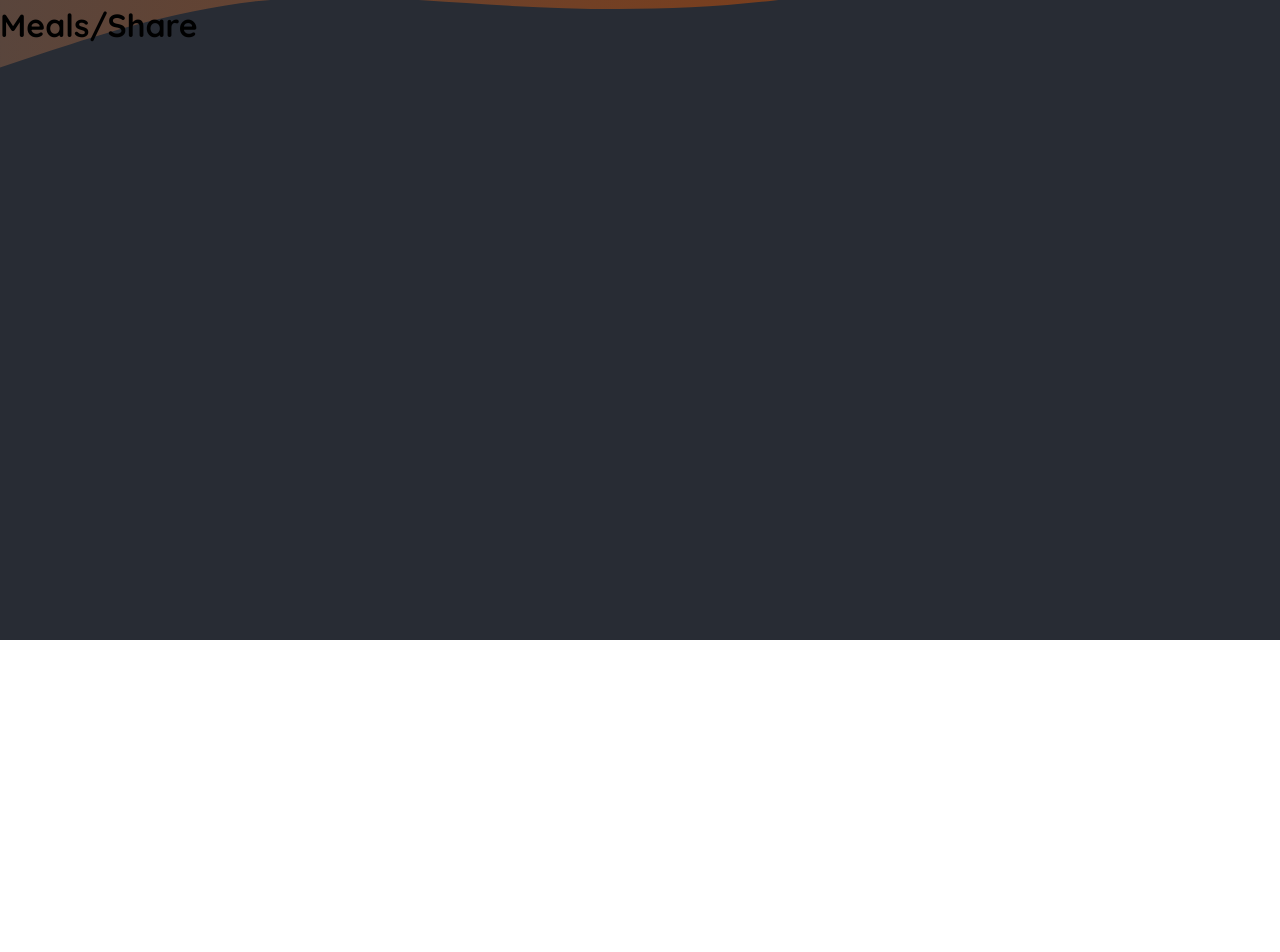
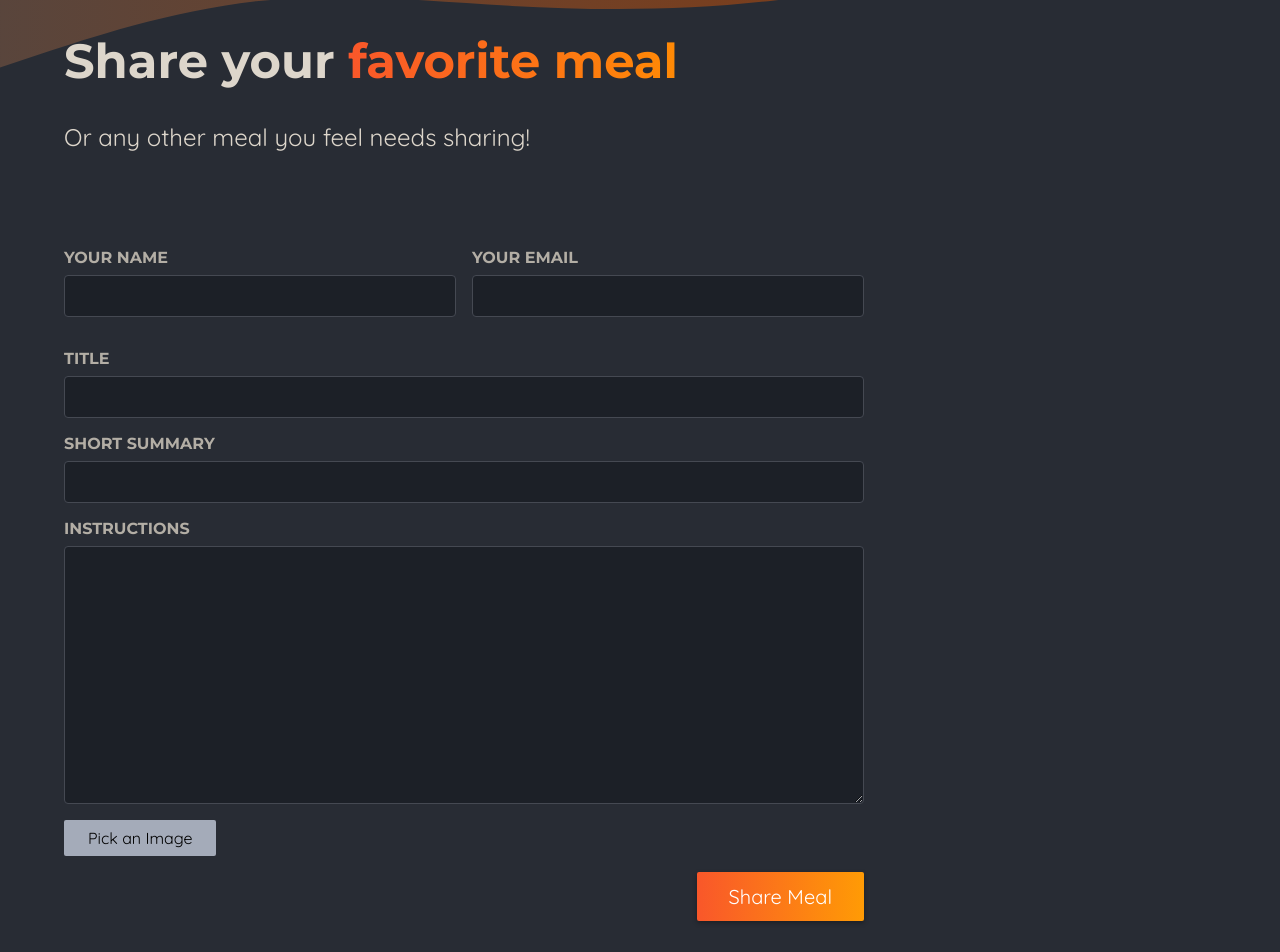
Before and after one commit to shaneTF/Foodies_nextjs_practice, a Next.js app: page /meals/share in a window 1280 px wide. Shown: the part 160-1112 px from the top of the page. Before the commit the page ends 800 px from the top, so only its background shows below. Built offline with nearby package versions, Linux system fonts and the light colour scheme.

Commit message:
Meal form and image picker

```diff
--- a/app/meals/share/page.js
+++ b/app/meals/share/page.js
@@ -1,7 +1,50 @@
-export default function ShareMeal() {
+import ImagePicker from "@/components/meals/image-picker";
+import classes from "./page.module.css";
+
+export default function ShareMealPage() {
   return (
-    <div>
-      <h1>Meals/Share</h1>
-    </div>
+    <>
+      <header className={classes.header}>
+        <h1>
+          Share your <span className={classes.highlight}>favorite meal</span>
+        </h1>
+        <p>Or any other meal you feel needs sharing!</p>
+      </header>
+      <main className={classes.main}>
+        <form className={classes.form}>
+          <div className={classes.row}>
+            <p>
+              <label htmlFor="name">Your name</label>
+              <input type="text" id="name" name="name" required />
+            </p>
+            <p>
+              <label htmlFor="email">Your email</label>
+              <input type="email" id="email" name="email" required />
+            </p>
+          </div>
+          <p>
+            <label htmlFor="title">Title</label>
+            <input type="text" id="title" name="title" required />
+          </p>
+          <p>
+            <label htmlFor="summary">Short Summary</label>
+            <input type="text" id="summary" name="summary" required />
+          </p>
+          <p>
+            <label htmlFor="instructions">Instructions</label>
+            <textarea
+              id="instructions"
+              name="instructions"
+              rows="10"
+              required
+            ></textarea>
+          </p>
+          <ImagePicker />
+          <p className={classes.actions}>
+            <button type="submit">Share Meal</button>
+          </p>
+        </form>
+      </main>
+    </>
   );
 }
--- /dev/null
+++ b/app/meals/share/page.module.css
@@ -0,0 +1,98 @@
+.header {
+  gap: 3rem;
+  margin: 3rem auto 5rem auto;
+  width: 90%;
+  max-width: 75rem;
+  color: #ddd6cb;
+  font-size: 1.5rem;
+}
+
+.header h1 {
+  font-family: "Montserrat", sans-serif;
+}
+
+.highlight {
+  background: linear-gradient(90deg, #f9572a, #ff8a05);
+  background-clip: text;
+  -webkit-background-clip: text;
+  -webkit-text-fill-color: transparent;
+}
+
+.main {
+  width: 90%;
+  max-width: 75rem;
+  margin: 3rem auto;
+  color: white;
+}
+
+.form {
+  max-width: 50rem;
+}
+
+.form label {
+  display: block;
+  margin-bottom: 0.5rem;
+  font-size: 1rem;
+  font-family: "Montserrat", sans-serif;
+  text-transform: uppercase;
+  color: #b3aea5;
+  font-weight: bold;
+}
+
+.form input,
+.form textarea {
+  display: block;
+  width: 100%;
+  padding: 0.5rem 1rem;
+  border-radius: 4px;
+  border: 1px solid #454952;
+  background: #1c2027;
+  font-size: 1.25rem;
+  font-family: "Montserrat", sans-serif;
+  color: #ddd6cb;
+}
+
+.form input:focus,
+.form textarea:focus {
+  outline-color: #f99f2a;
+  background-color: #1f252d;
+}
+
+.row {
+  display: flex;
+  gap: 1rem;
+}
+
+.row p {
+  width: 100%;
+}
+
+.actions {
+  text-align: right;
+}
+
+.actions button {
+  border: 0;
+  padding: 0.75rem 2rem;
+  background: linear-gradient(90deg, #f9572a, #ff9b05);
+  border: none;
+  color: #ffffff;
+  border-radius: 2px;
+  cursor: pointer;
+  font: inherit;
+  font-size: 1.25rem;
+  box-shadow: 0 2px 5px rgba(0, 0, 0, 0.3);
+}
+
+.actions button:hover,
+.actions button:focus {
+  background: linear-gradient(90deg, #fd4715, #f9b241);
+}
+
+.actions button:disabled,
+.actions button:hover:disabled,
+.actions button:focus:disabled {
+  background: #ccc;
+  color: #979797;
+  cursor: not-allowed;
+}
--- /dev/null
+++ b/components/meals/image-picker.js
@@ -0,0 +1,35 @@
+"use client";
+
+import { useRef } from "react";
+import classes from "./image-picker.module.css";
+
+export default function ImagePicker({ label, name }) {
+  const imageInput = useRef();
+
+  function handlePickClick() {
+    imageInput.current.click();
+  }
+
+  return (
+    <div className={classes.picker}>
+      <label htmlFor="image">{label}</label>
+      <div className={classes.controls}>
+        <input
+          className={classes.input}
+          type="file"
+          id={name}
+          accept="image/png, image/jpeg"
+          name={name}
+          ref={imageInput}
+        />
+        <button
+          className={classes.button}
+          type="button"
+          onClick={handlePickClick}
+        >
+          Pick an Image
+        </button>
+      </div>
+    </div>
+  );
+}
--- /dev/null
+++ b/components/meals/image-picker.module.css
@@ -0,0 +1,45 @@
+.controls {
+  display: flex;
+  align-items: flex-start;
+  gap: 1.5rem;
+  margin-bottom: 1rem;
+}
+
+.picker .input {
+  display: none;
+}
+
+.picker .button {
+  border: 0;
+  padding: 0.5rem 1.5rem;
+  background: #a4abb9;
+  border-radius: 2px;
+  cursor: pointer;
+  font: inherit;
+}
+
+.picker .button:hover,
+.picker .button:focus {
+  background: #b3b9c6;
+}
+
+.preview {
+  width: 10rem;
+  height: 10rem;
+  border: 2px solid #a4abb9;
+  display: flex;
+  justify-content: center;
+  align-items: center;
+  text-align: center;
+  color: #a4abb9;
+  position: relative;
+}
+
+.preview p {
+  margin: 0;
+  padding: 1rem;
+}
+
+.preview img {
+  object-fit: cover;
+}
```
